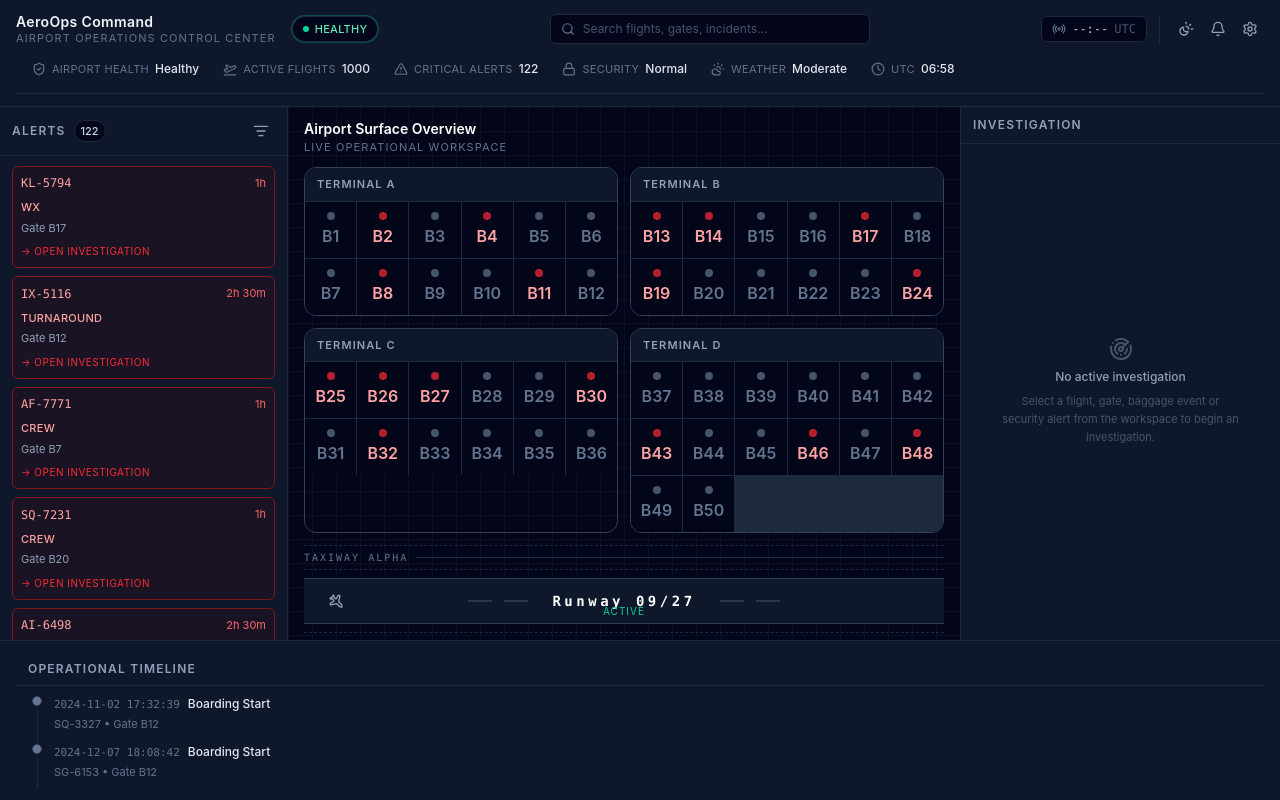
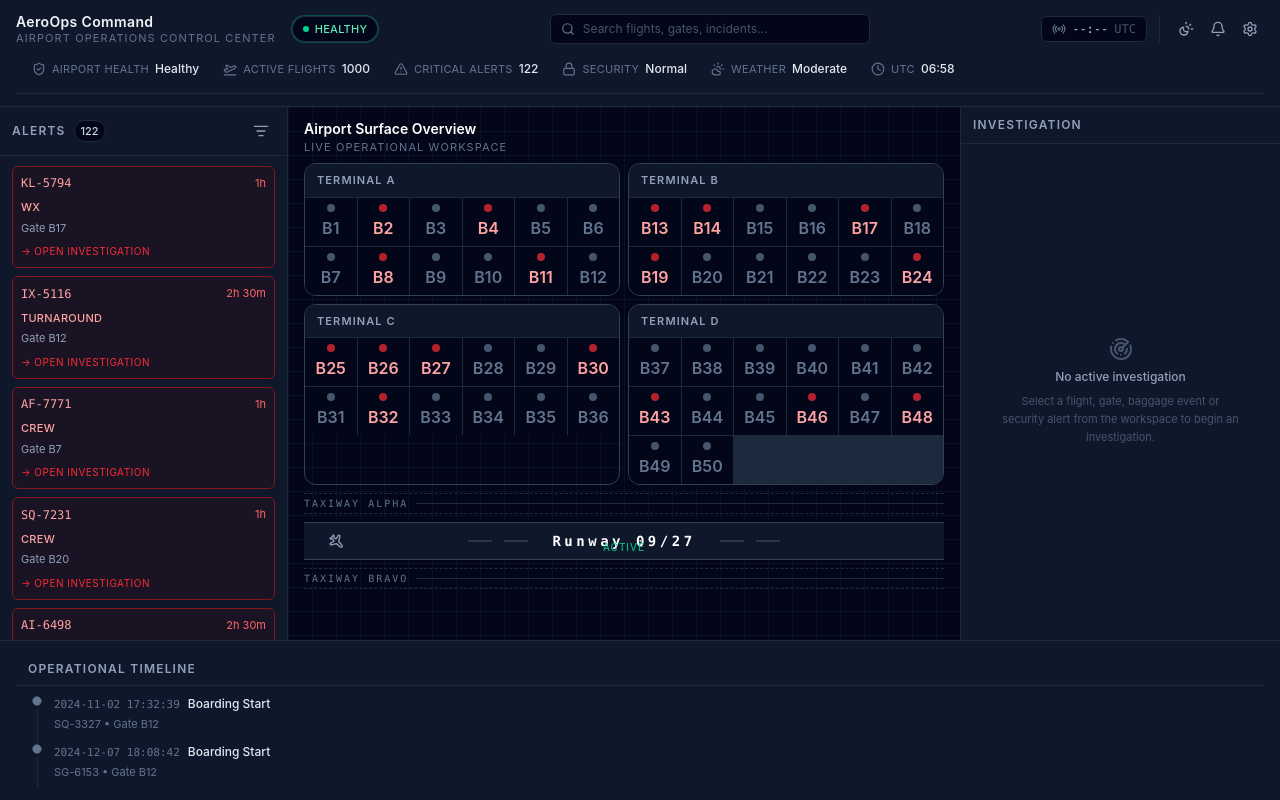
Before and after one commit to tanvie029-cpu/aeroops-command, a React (Vite) app: page / in a window 1280 px wide. Built offline with nearby package versions, Linux system fonts and the light colour scheme.

Commit message:
Improve airport surface layout

```diff
--- a/src/components/surface/AirportSurface.tsx
+++ b/src/components/surface/AirportSurface.tsx
@@ -39,6 +39,14 @@ function GateGroup({
               ? "bg-red-500/10 text-red-300"
               : "bg-slate-900 text-slate-500";
 
+         if (gateId.startsWith("EMPTY-")) {
+  return (
+    <div
+      key={gateId}
+      className="h-12 bg-slate-900"
+    />
+  );
+}
           return (
             <button
               key={gateId}
@@ -48,7 +56,7 @@ function GateGroup({
               className={`
                 relative
                 flex
-                h-14
+                h-12
                 flex-col
                 items-center
                 justify-center
@@ -87,7 +95,7 @@ function GateGroup({
 
 function TaxiwayStrip({ label }: { label: string }) {
   return (
-    <div className="flex items-center gap-2 border-y border-dashed border-slate-800 py-1">
+    <div className="flex items-center gap-2 border-y border-dashed border-slate-800 py-0.5">
       <span className="font-mono text-[10px] uppercase tracking-[0.2em] text-slate-500">
         {label}
       </span>
@@ -99,7 +107,7 @@ function TaxiwayStrip({ label }: { label: string }) {
 
 function RunwayStrip({ label }: { label: string }) {
   return (
-    <div className="relative flex items-center justify-center overflow-hidden border-y border-slate-700 bg-slate-900 py-3">
+    <div className="relative flex items-center justify-center overflow-hidden border-y border-slate-700 bg-slate-900 py-2">
       <div className="absolute inset-x-0 top-1/2 flex -translate-y-1/2 justify-center gap-3">
         {Array.from({ length: 9 }).map((_, i) => (
           <span key={i} className="h-px w-6 bg-slate-600" />
@@ -151,7 +159,7 @@ const sortedGates = [...gates].sort((a, b) => {
 const terminalA = fillTerminal(sortedGates.slice(0,12),12);
 const terminalB = fillTerminal(sortedGates.slice(12,24),12);
 const terminalC = fillTerminal(sortedGates.slice(24,36),12);
-const terminalD = fillTerminal(sortedGates.slice(36),12);
+const terminalD = fillTerminal(sortedGates.slice(36),14);
 
   return (
     <section
@@ -159,7 +167,7 @@ const terminalD = fillTerminal(sortedGates.slice(36),12);
       flex
       h-full
       flex-col
-      overflow-y-auto
+      overflow-hidden
       bg-slate-950
       bg-[linear-gradient(to_right,rgba(148,163,184,0.06)_1px,transparent_1px),linear-gradient(to_bottom,rgba(148,163,184,0.06)_1px,transparent_1px)]
       bg-[size:24px_24px]
@@ -167,7 +175,7 @@ const terminalD = fillTerminal(sortedGates.slice(36),12);
       py-3
       "
     >
-      <header className="mb-3">
+      <header className="mb-2">
         <h2 className="text-sm font-semibold text-white">
           Airport Surface Overview
         </h2>
@@ -177,7 +185,7 @@ const terminalD = fillTerminal(sortedGates.slice(36),12);
         </p>
       </header>
 
-      <div className="grid gap-3 lg:grid-cols-2">
+      <div className="grid gap-2 lg:grid-cols-2">
 
         <GateGroup
           terminalLabel="Terminal A"
@@ -213,7 +221,7 @@ const terminalD = fillTerminal(sortedGates.slice(36),12);
 
       </div>
 
-      <div className="mt-3 space-y-2">
+      <div className="mt-2 space-y-2">
 
         <TaxiwayStrip label="Taxiway Alpha" />
 
```
